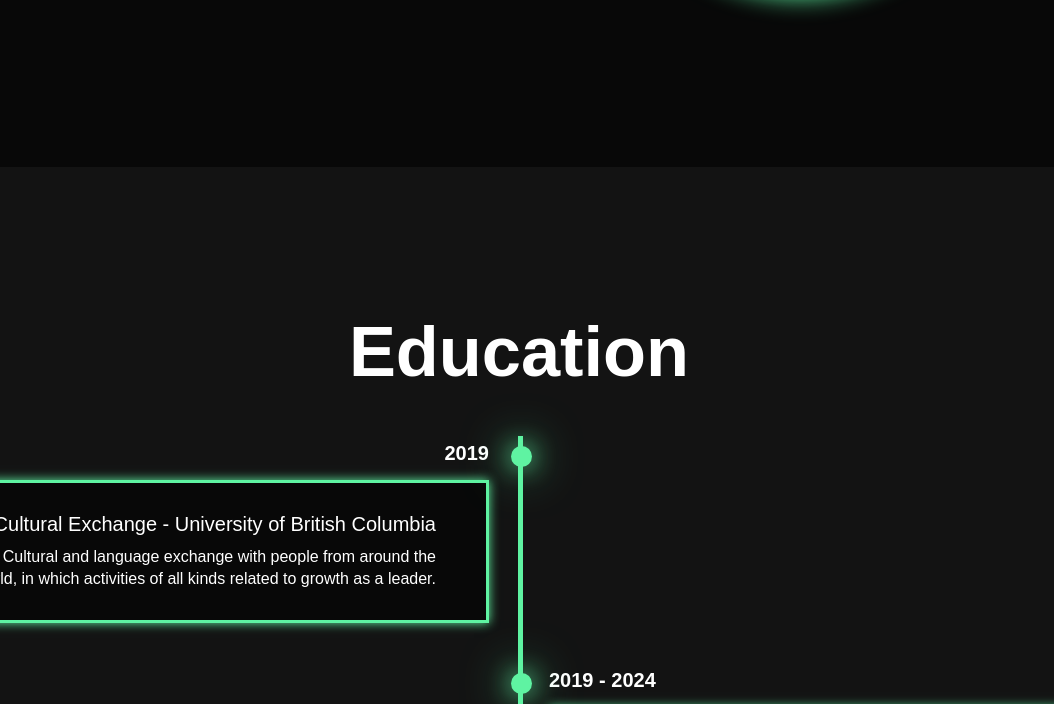
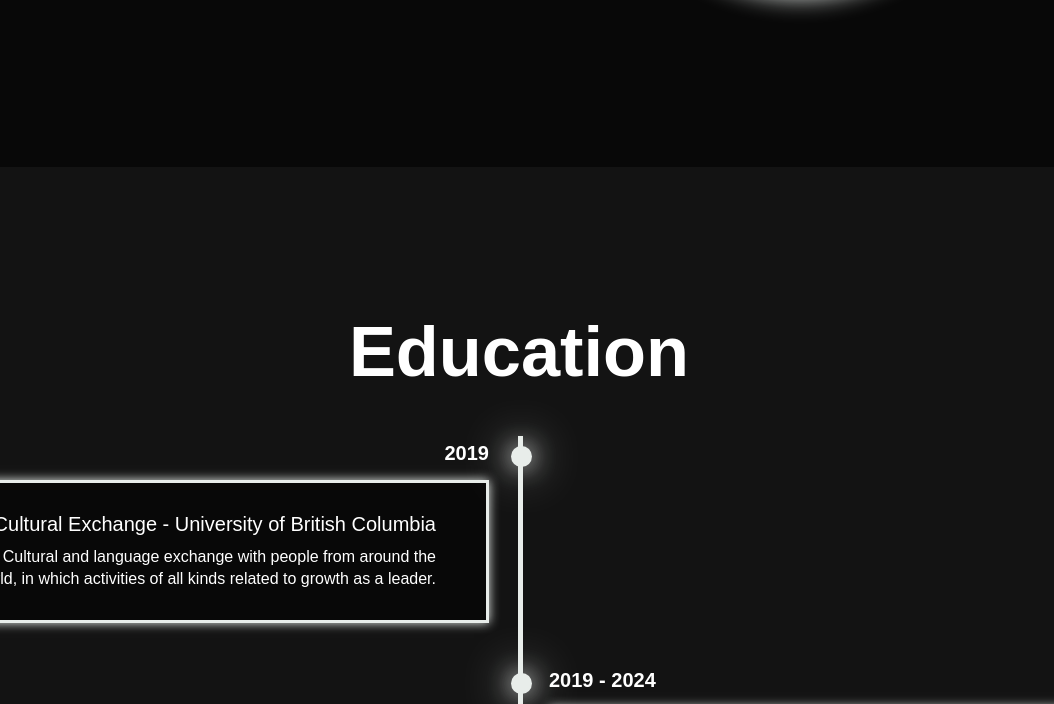
Before and after one commit to DanoLaug/DanielLaug---WebPage, a plain HTML site: page index.html in a window 1280 px wide. Shown: the part 633-1337 px from the top of the page, without its empty margins (121-1175 px from the left). Drawn offline with nearby package versions, Linux system fonts and the light colour scheme.

Commit message:
Version 1.3 Cambio de color

```diff
--- a/style.css
+++ b/style.css
@@ -15,7 +15,7 @@
     --second-bg-color: #131313;
     --text-color: white;
     /* --main-color: #3cb371;  */
-    --main-color: #5ff3a2;
+    --main-color: #e8edea;
 }
 
 html{
```
